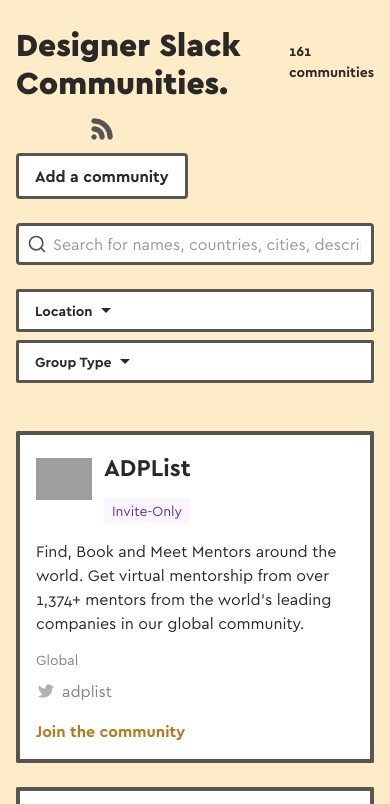
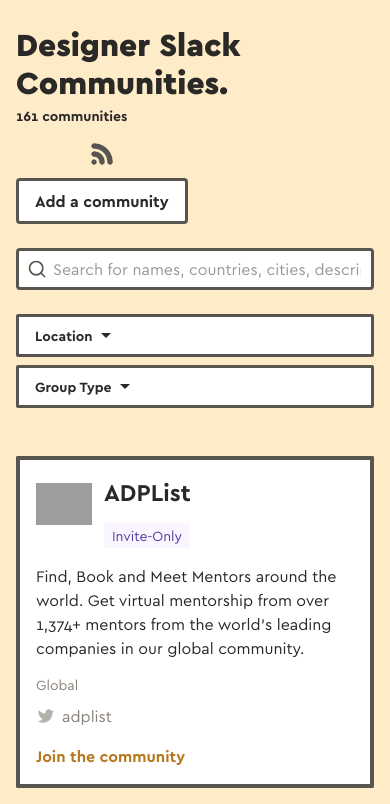
Before and after one commit to lucky13820/designerslack, a plain HTML site: page index.html in a window 390 px wide. Shown: the top 804 px of the page. Drawn offline with Linux system fonts and the light colour scheme; grey boxes are pictures that could not be loaded.

Commit message:
Desktop: count bottom-aligned with logo. Mobile: count below logo

```diff
--- a/css/style.css
+++ b/css/style.css
@@ -144,7 +144,7 @@
 
 .logo-container {
   display: flex;
-  align-items: baseline;
+  align-items: flex-end;
   gap: 16px;
   flex-shrink: 0;
 }
@@ -860,8 +860,9 @@
   }
 
   .logo-container {
-    align-items: baseline;
-    gap: 12px;
+    flex-direction: column;
+    align-items: flex-start;
+    gap: 4px;
   }
 
   .logo {
```
